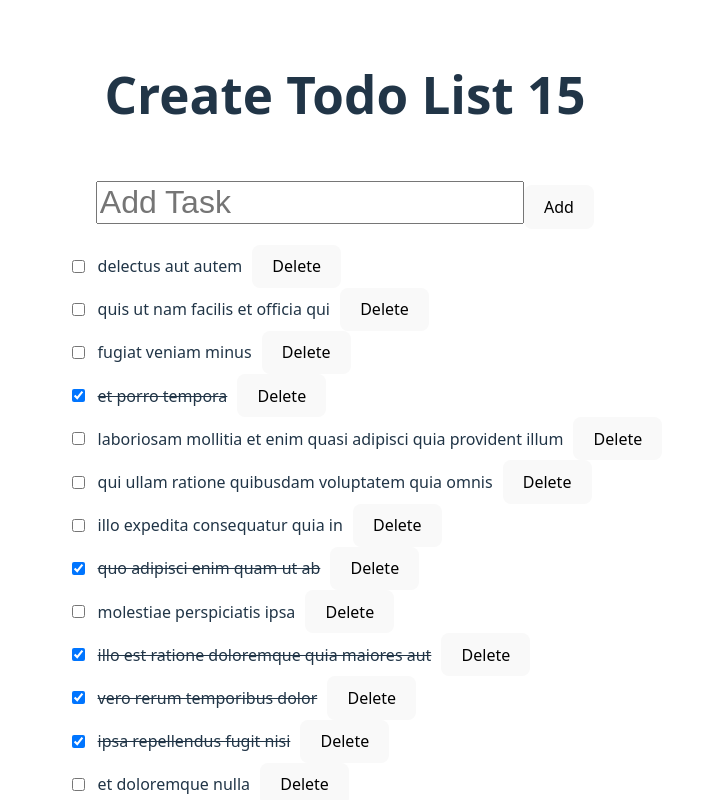
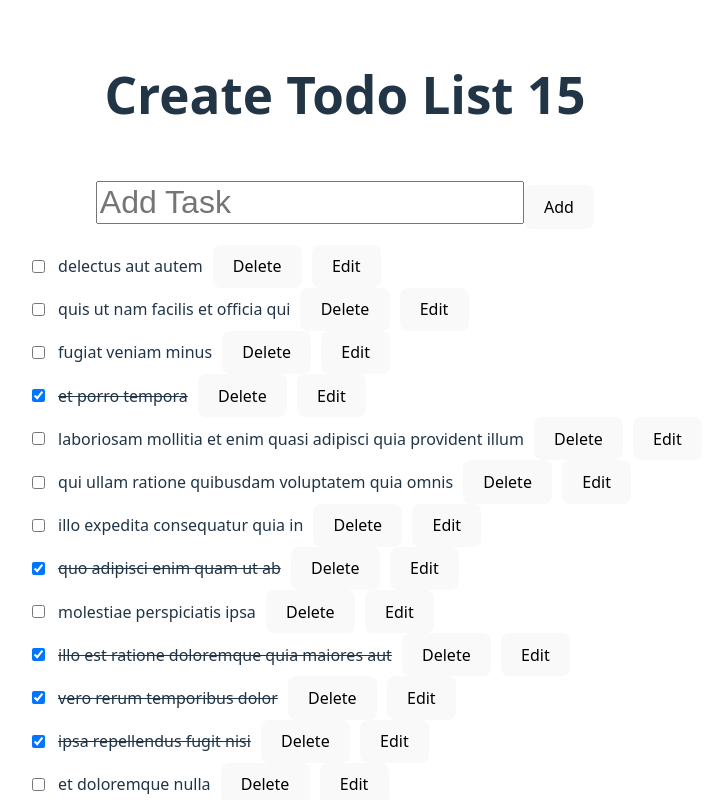
Before and after one commit to cfunch29/RLabTodoList, a React (Vite) app: page / in a window 1280 px wide. Shown: the top 800 px of the page, without its empty margins (295-1008 px from the left). Built offline with nearby package versions, Linux system fonts and the light colour scheme.

Commit message:
updating edit button, need to update the update edit action so it will not return a blank page

```diff
--- a/src/App.jsx
+++ b/src/App.jsx
@@ -98,15 +98,18 @@ const initialState = [
 // reducer function
 function reducer(state, action) {
   switch (action.type) {
+    // add tasks to top of list
     case 'addTask':
+      if (!action.payload) return state;
+
       return [
-        ...state,
         {
           userId: 1,
-          id: state.length + 1,
+          id: state.length ? state[state.length - 1].id + 1 : 1,
           title: action.paylaod,
           completed: false
-        }
+        },
+        ...state
       ];
 
     case 'deleteTask':
@@ -190,8 +193,15 @@ const Todos = () => {
             >
               {todo.title}
             </span>
-            <ActionButton dispatch={dispatch} action={{ type: "deleteTask", payload: todo.id }}>
+            <ActionButton dispatch={dispatch}
+            action={{ type: "deleteTask", payload: todo.id }}>
               Delete</ActionButton>
+
+            <button onClick={() => {
+              setTask(todo.title);
+            setEditingId(todo.id);
+            }}
+            >Edit</button>
           </li>
         ))}
       </ul>
```
